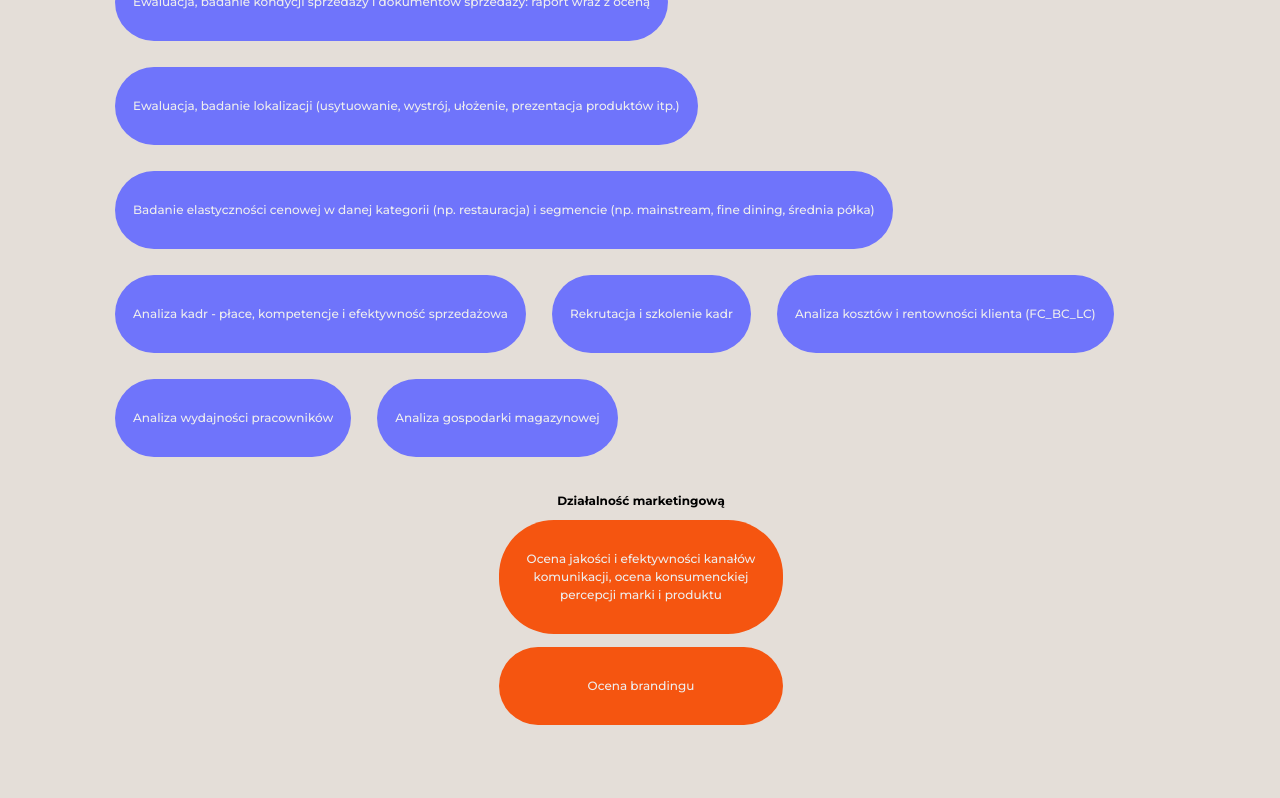
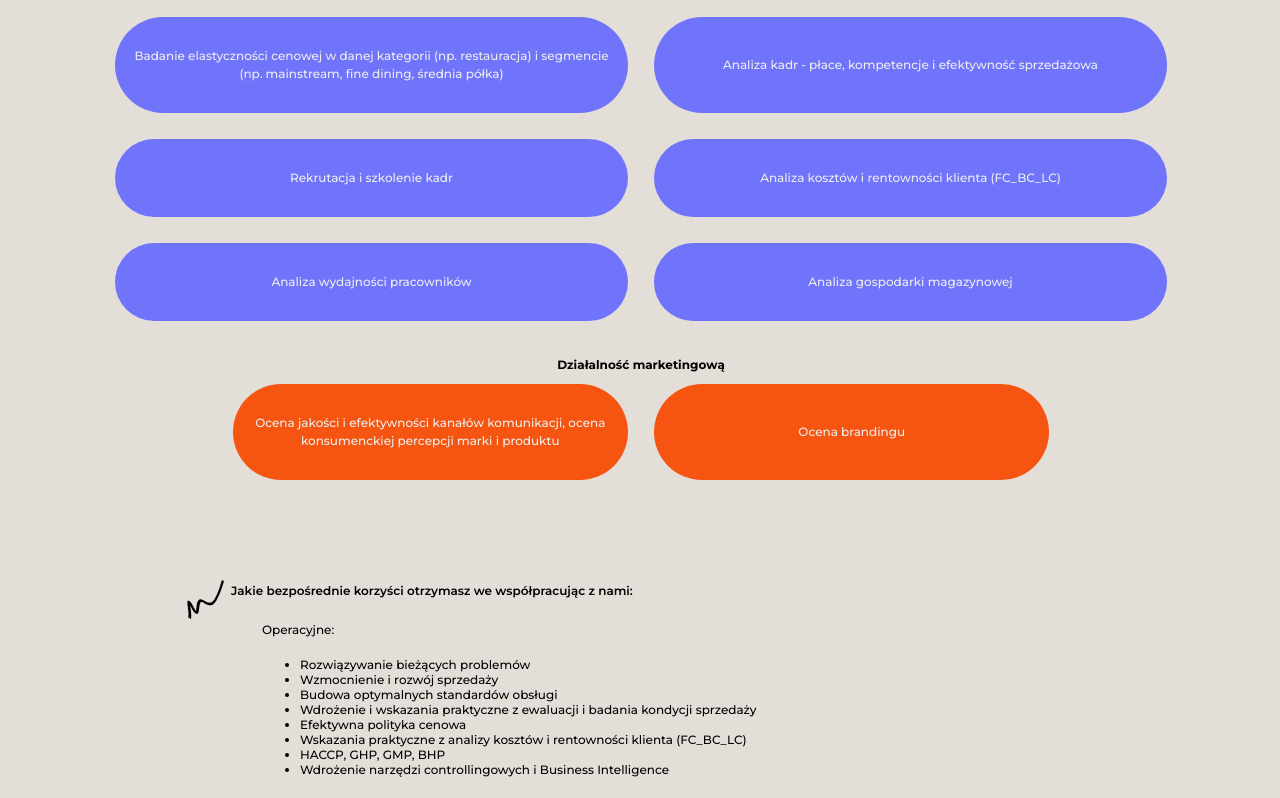
Before and after one commit to PIvSky/mgd_app, a React (Vite) app: page /offer/existing-business in a window 1280 px wide. Shown: the part 1000-1798 px from the top of the page. Built offline with nearby package versions, Linux system fonts and the light colour scheme.

Commit message:
done ex-biz-desktop

```diff
--- a/src/components/Offer/ExistBiz/ExistBiz.scss
+++ b/src/components/Offer/ExistBiz/ExistBiz.scss
@@ -140,8 +140,14 @@
             display: flex;
             flex-direction: row;
             flex-wrap: wrap;
+            justify-content: center;
+            // TODO: nie do końca jest ten efekt co w projekcie, ale nie mam innego pomysłu na razie.
 
-            .rect{
+            @include for-desktop {
+                justify-content: space-around;
+            }
+
+            .rect {
                 width: 284px;
                 background-color: map-get($colors, violet );
                 border-radius: 55px;
@@ -152,6 +158,8 @@
                     align-items: center;
                     justify-content: center;
                     width: auto;
+                    flex: 0 1 calc(50% - 26px);
+                    box-sizing: border-box;
                 }
 
 
@@ -163,9 +171,6 @@
                     font-weight: 500;
                     line-height: 18px;
 
-                    @include for-desktop {
-
-                    }
                 }
             }
         }
@@ -173,11 +178,28 @@
         &-list-two {
             margin: 0 auto;
 
+            @include for-desktop {
+                display: flex;
+                flex-direction: row;
+                flex-wrap: wrap;
+                justify-content: center;
+                justify-content: space-around;
+            }
+
             .rect {
                 width: 284px;
                 background-color: map-get($colors, orange );
                 border-radius: 55px;
                 margin: 13px;
+
+                @include for-desktop {
+                    display: flex;
+                    align-items: center;
+                    justify-content: center;
+                    width: auto;
+                    flex: 0 1 calc(50% - 26px);
+                    box-sizing: border-box;
+                }
 
                 &-text {
                     padding: 30px 18px;
@@ -197,8 +219,7 @@
         max-width: 450px;
 
         @include for-desktop {
-            margin: 0;
-            padding: 186px 100px 0px 102px;
+            padding: 62px 100px 0px 102px;
             max-width: 755px;
             position: relative;
         }
@@ -213,9 +234,9 @@
             flex-direction: row;
             padding-top: 20px;
 
-            // @include for-desktop {
-            //     padding-left: 78px;
-            // }
+            @include for-desktop {
+                padding-left: 78px;
+            }
 
             p {
                 @include md-content;
@@ -229,19 +250,19 @@
             font-weight: 500;
             padding-left: 50px;
 
-            // @include for-desktop {
-            //     padding-left: 160px;
-            //     padding-bottom: 20px;
-            // }
+            @include for-desktop {
+                padding-left: 160px;
+                padding-bottom: 20px;
+            }
         }
 
         .list-one, .list-two {
             padding: 21px 0px 20px 85px;
 
-            // @include for-desktop {
-            //     padding-top: 0px;
-            //     padding-left: 198px;
-            // }
+            @include for-desktop {
+                padding-top: 0px;
+                padding-left: 198px;
+            }
 
             ul {
                 list-style: circle;
```
